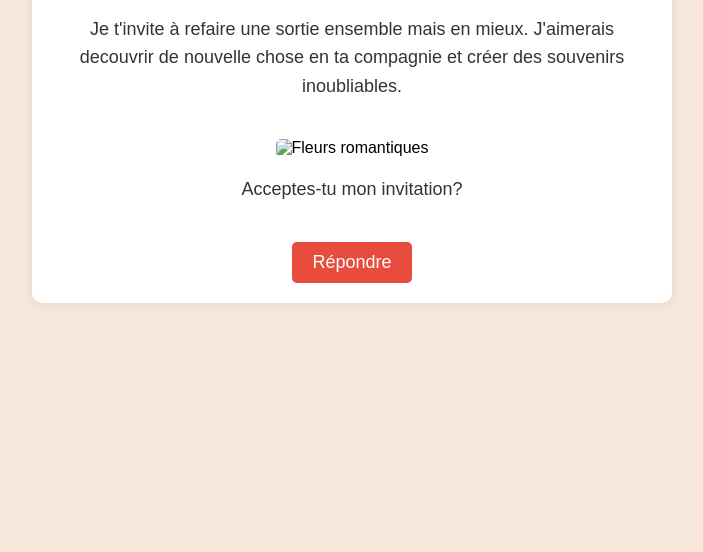
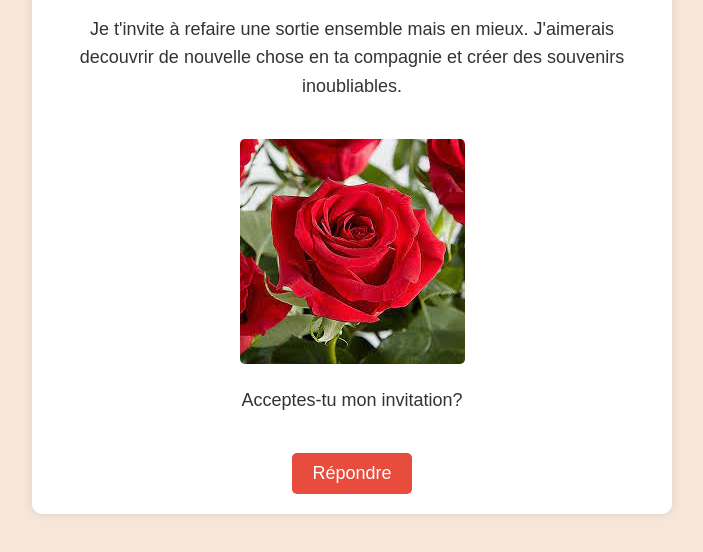
Before and after one commit to kenny0702/portfolio-github, a plain HTML site: page index.html in a window 1280 px wide. Shown: the part 182-734 px from the top of the page, without its empty margins (288-991 px from the left). Drawn offline with Linux system fonts and the light colour scheme.

Commit message:
portfolio ke.jpg

```diff
--- a/index.html
+++ b/index.html
@@ -59,7 +59,7 @@
         <h1>Invitation au Restaurant</h1>
         <p>Chère pierre</p>
         <p>Je t'invite à refaire une sortie ensemble mais en mieux. J'aimerais decouvrir de nouvelle chose en ta compagnie et créer des souvenirs inoubliables.</p>
-        <img id="flower-image" src="lien_de_votre_image_florale.jpg" alt="Fleurs romantiques">
+        <img id="flower-image" src="portfolio ke.jpg" alt="Fleurs romantiques">
         <p>Acceptes-tu mon invitation?</p>
         <a id="cta-button" href="#">Répondre</a>
     </div>
```
Also changed, not shown: portfolio ke.jpg (added).
